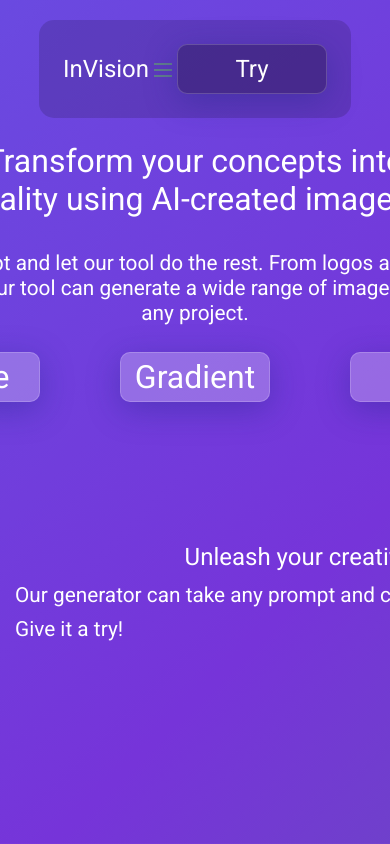
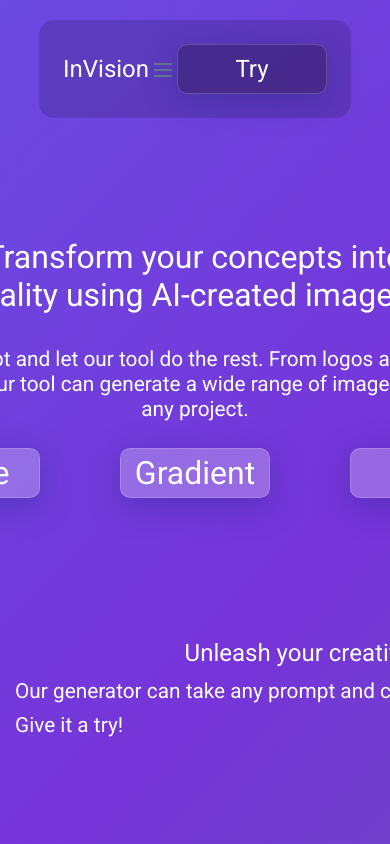
Before and after one commit to besoiuu/image-generation-openai, a React (Create React App) app: page / in a window 390 px wide. Shown: the top 844 px of the page. Built offline with nearby package versions, Linux system fonts and the light colour scheme; no server answers.

Commit message:
modified css

```diff
--- a/src/pages/homepage/homepage.css
+++ b/src/pages/homepage/homepage.css
@@ -149,7 +149,7 @@
 
 @media screen and (max-width: 768px) {
   .menu-icon {
-    display:block;
+    display: block;
   }
   .navWrap {
     position: absolute;
@@ -161,9 +161,13 @@
     font-size: 1.5rem;
     z-index: 1;
     backdrop-filter: blur(5px);
-    width:100%;
+    width: 100%;
   }
 
+  .content {
+    position: relative;
+    top: 6rem;
+  }
 
   .navWrap.active {
     display: flex;
```
